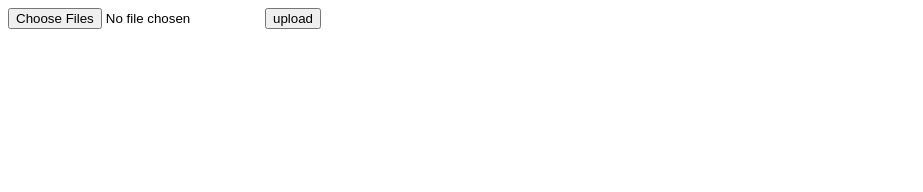
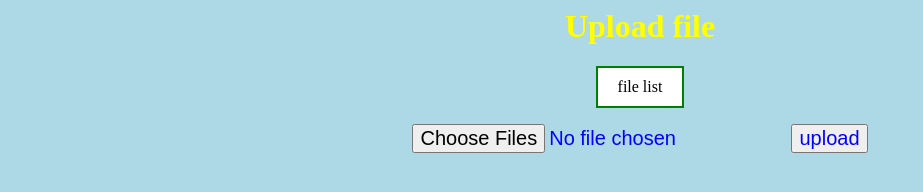
Before and after one commit to ims0/go-repo, a plain HTML site: page upload-files/templates/upload_form.html in a window 1280 px wide. Shown: the whole page, without its empty margins (0-923 px from the left). Drawn offline with Linux system fonts and the light colour scheme.

Commit message:
add button

```diff
--- a/upload-files/templates/upload_form.html
+++ b/upload-files/templates/upload_form.html
@@ -1,12 +1,53 @@
 <html>
 <head>
 <title>Upload file</title>
+<style>
+
+body {
+  background-color: lightblue;
+}
+h1 {
+  color: yellow;
+  text-align: center;
+}
+
+input {
+  color: blue;
+  font-size: 20px;
+}
+
+a:link, a:visited {
+  background-color: white;
+  color: black;
+  border: 2px solid green;
+  padding: 10px 20px;
+  text-align: center;
+  text-decoration: none;
+  display: inline-block;
+}
+
+a:hover, a:active {
+  background-color: green;
+  color: white;
+}
+
+</style>
 </head>
 <body>
-	<form enctype="multipart/form-data"
-		action="http://127.0.0.1:8080/upload" method="POST">
-		<input type="file" name="uploadfile" multiple/> <input type="hidden"
-			name="token" value="{{.}}" /> <input type="submit" value="upload" />
-	</form>
+    <h1> Upload file</h1>
+    <p style="text-align: center">
+    <a href="http://imsweb.club/share" >file list</a>
+    </p>
+
+    <center>
+    <form enctype="multipart/form-data"
+        action="http://imsweb.club/file" method="POST">
+        <table>
+        <input type="file" name="uploadfile" multiple/>
+        <input type="hidden" name="token" value="{{.}}" />
+        <input type="submit" value="upload" />
+        </table>
+    </form>
+    <center>
 </body>
 </html>
```
Also changed, not shown: 3 other files.
